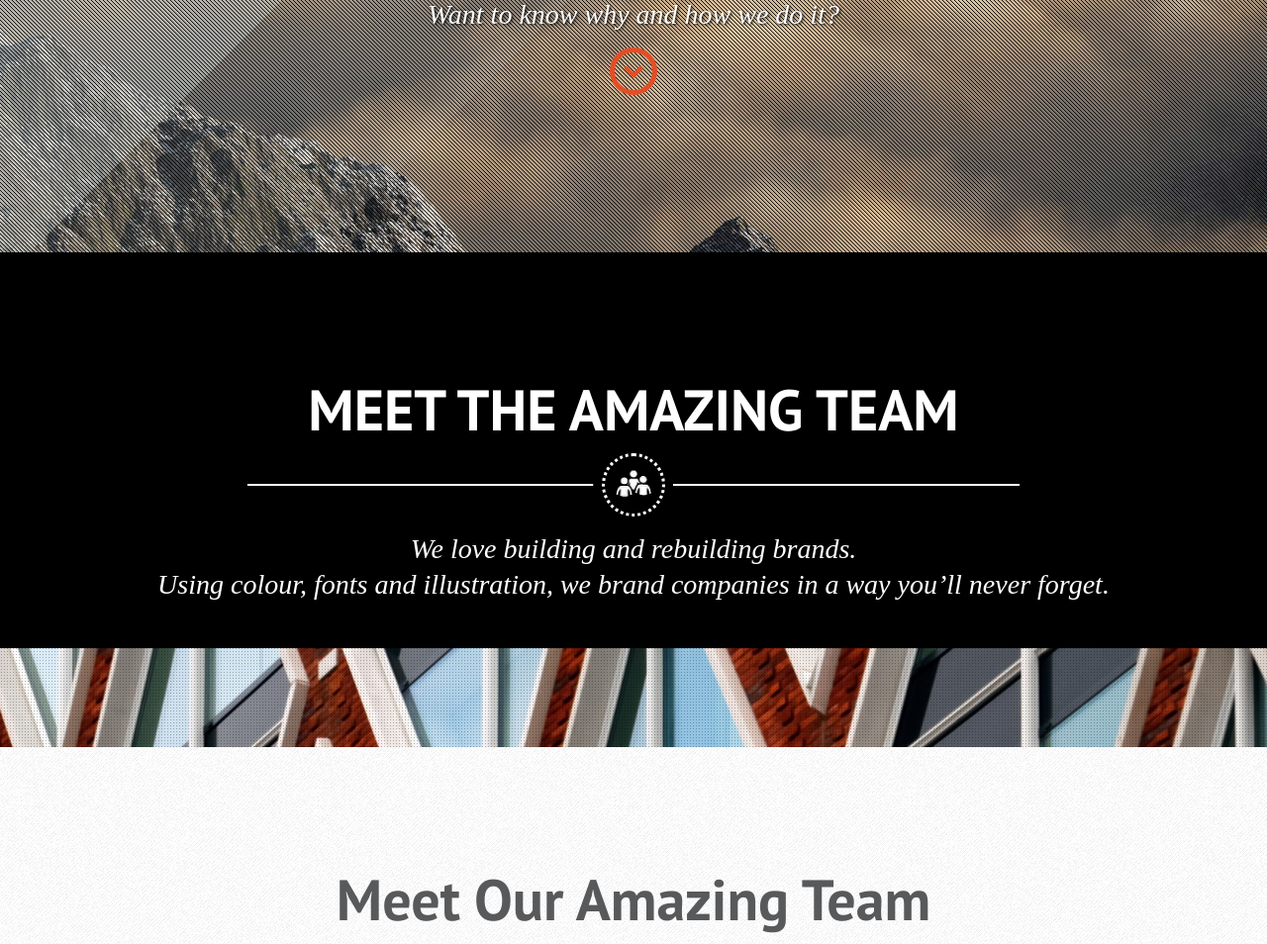
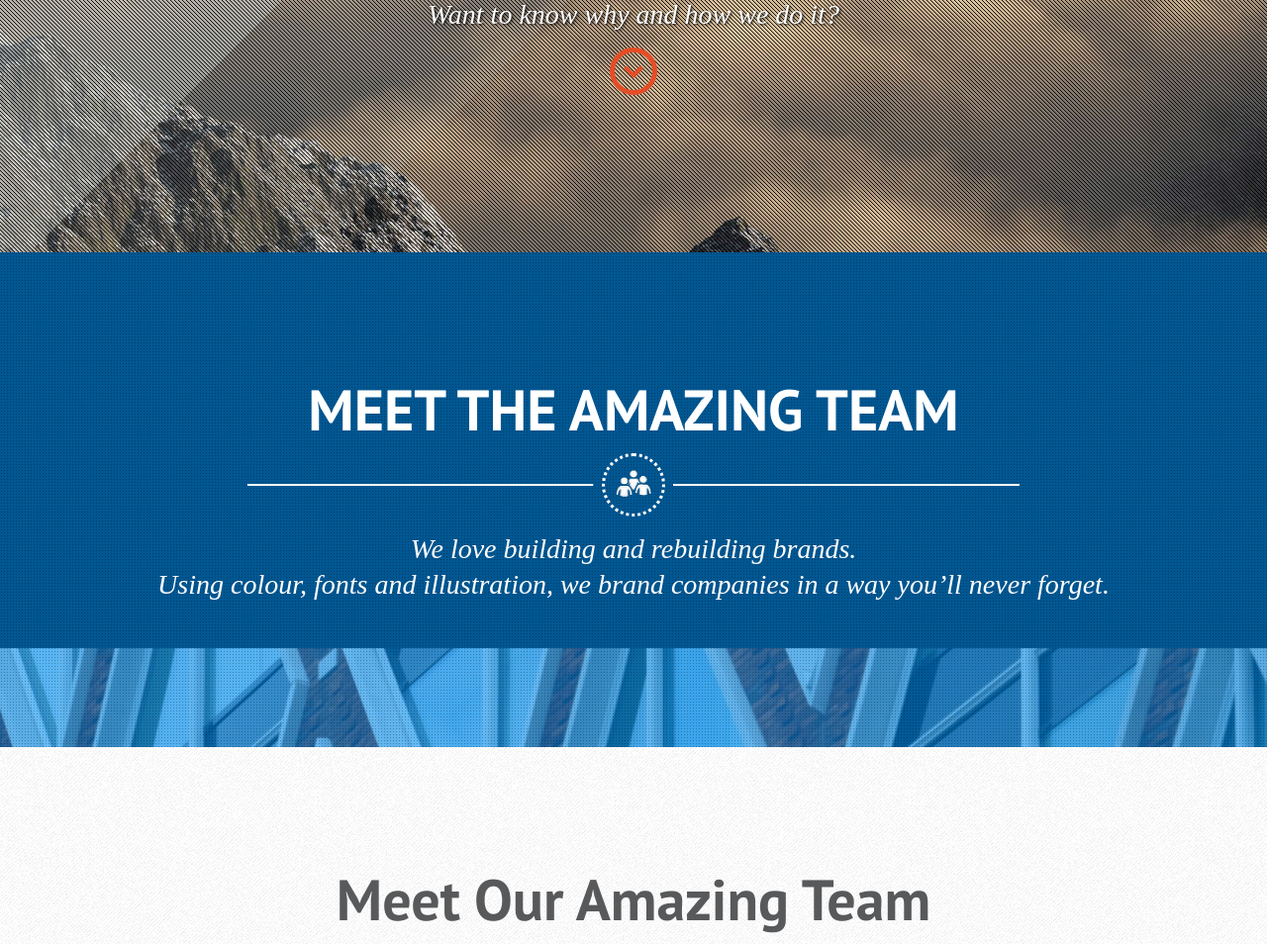
Before and after one commit to bassir0said/project1, a WordPress theme: template index.php in a window 1280 px wide. Shown: the part 545-1499 px from the top of the page at 99% size. Run offline with PHP 8.4 and a stand-in for WordPress, Linux system fonts and the light colour scheme; the site name, menu and one post (Sample post) are stand-ins, and other content is empty; some libraries are stand-ins or nearby versions; some web fonts are replaced.

Commit message:
ajouter l parametre dial l'arrier plan l titre lwl

```diff
--- a/style.css
+++ b/style.css
@@ -273,6 +273,7 @@ a.facebook-header:hover, a.twitter-header:hover {
 
 .quote1-pattern, .quote4-pattern {
 	background:url(images/parallax/pattern-1.png);
+	background-color: rgba(2,146,244,0.6);
 }
 
 .quote2-pattern, .quote4-pattern {
```
